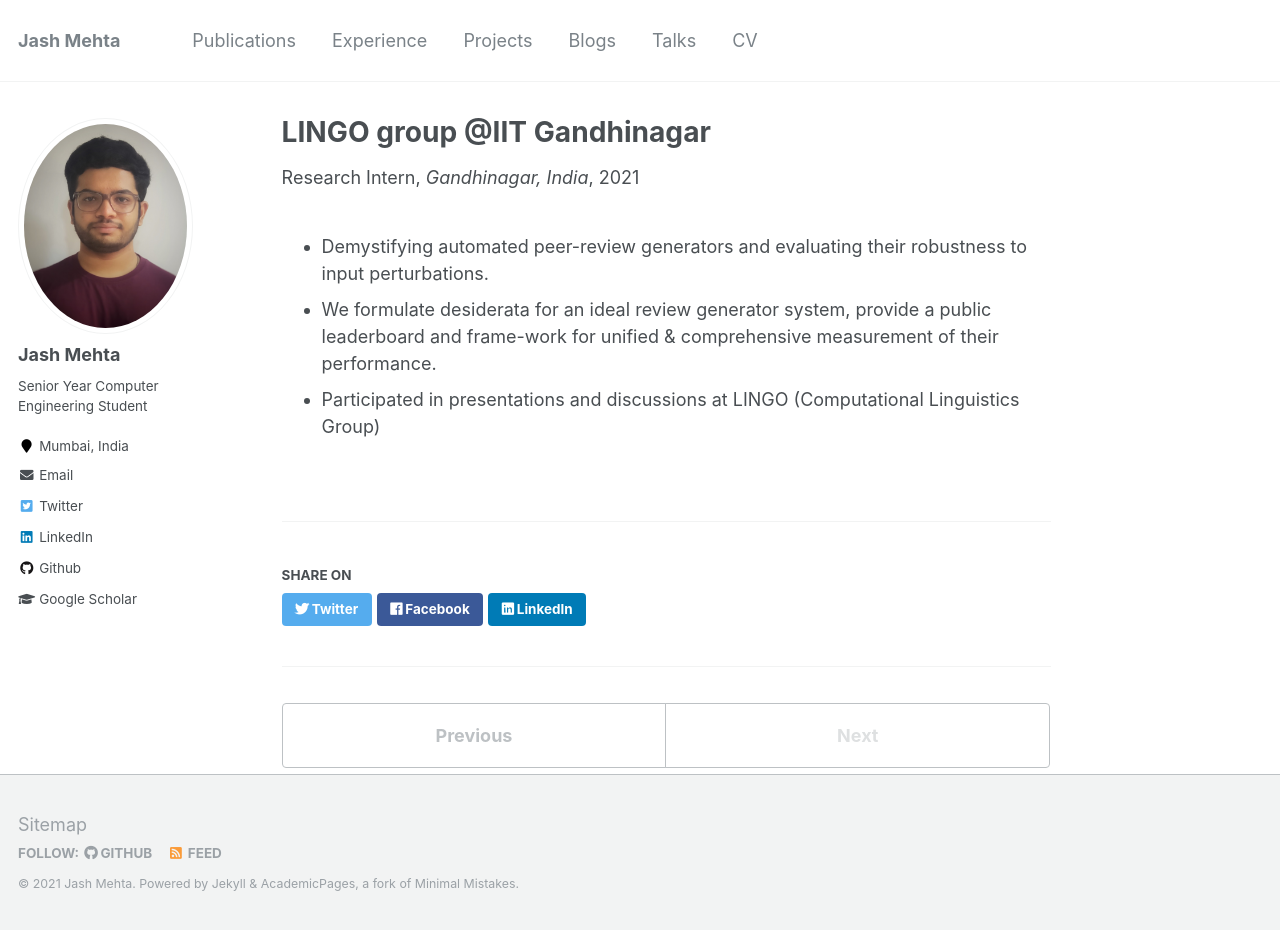
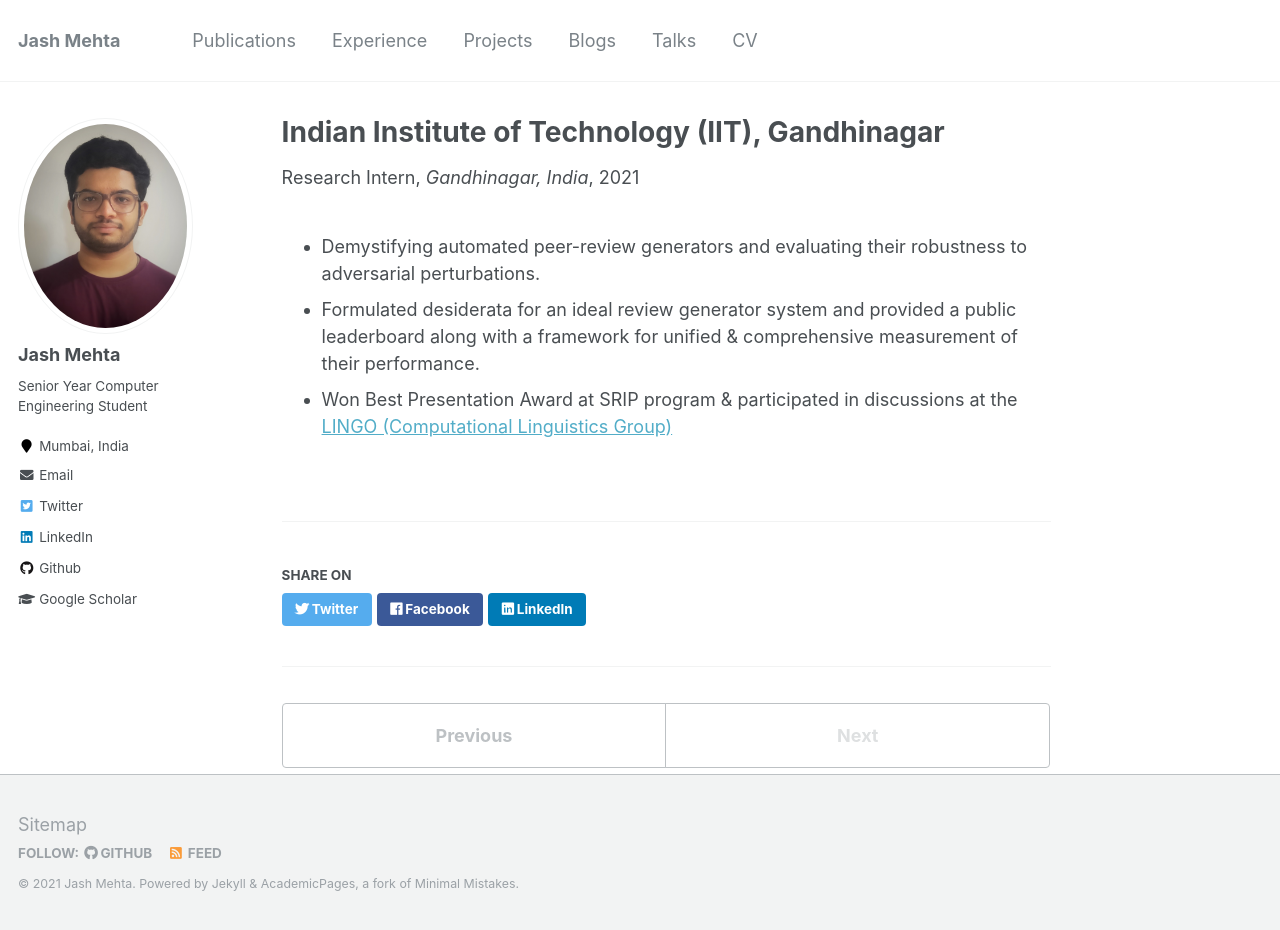
Before and after one commit to jashmehta3300/jashmehta3300.github.io, a Jekyll site: the page built from _teaching/2021-05-01-iitgn.md, in a window 1280 px wide and 930 px high. Built offline with Jekyll 4.4.1, drawn with Linux system fonts in a browser that asks for light colours.

Commit message:
EDIT: experiences

```diff
--- a/_teaching/2021-05-01-iitgn.md
+++ b/_teaching/2021-05-01-iitgn.md
@@ -1,5 +1,5 @@
 ---
-title: "LINGO group @IIT Gandhinagar"
+title: "Indian Institute of Technology (IIT), Gandhinagar"
 collection: teaching
 type: "Research Intern"
 permalink: /work/2021-05-01-iitgn
@@ -7,8 +7,11 @@ venue: "Gandhinagar, India"
 date_from: 2021-05-01
 date_to: 'now'
 location: "Gandhinagar, India"
+is_open: 'True'
+advisor: "Dr. Mayank Singh"
+advisor_link: "https://mayank4490.github.io/"
 ---
 
-- Demystifying automated peer-review generators and evaluating their robustness to input perturbations.
-- We formulate desiderata for an ideal review generator system, provide a public leaderboard and frame-work for unified & comprehensive measurement of their performance.
-- Participated in presentations and discussions at LINGO (Computational Linguistics Group)
+- Demystifying automated peer-review generators and evaluating their robustness to adversarial perturbations.
+- Formulated desiderata for an ideal review generator system and provided a public leaderboard along with a framework for unified & comprehensive measurement of their performance.
+- Won Best Presentation Award at SRIP program & participated in discussions at the [LINGO (Computational Linguistics Group)](https://labs.iitgn.ac.in/lingo/){:target="_blank" rel="noopener"}
```
Also changed, not shown: _includes/archive-single.html (+21 -1 lines), _pages/about.md (+1 -1 lines), _teaching/2020-01-01-margostree.md (+3 -3 lines), _teaching/2020-08-01-unicode-research.md (+5 -2 lines), _teaching/2021-01-01-djsce.md (+2 -0 lines).
